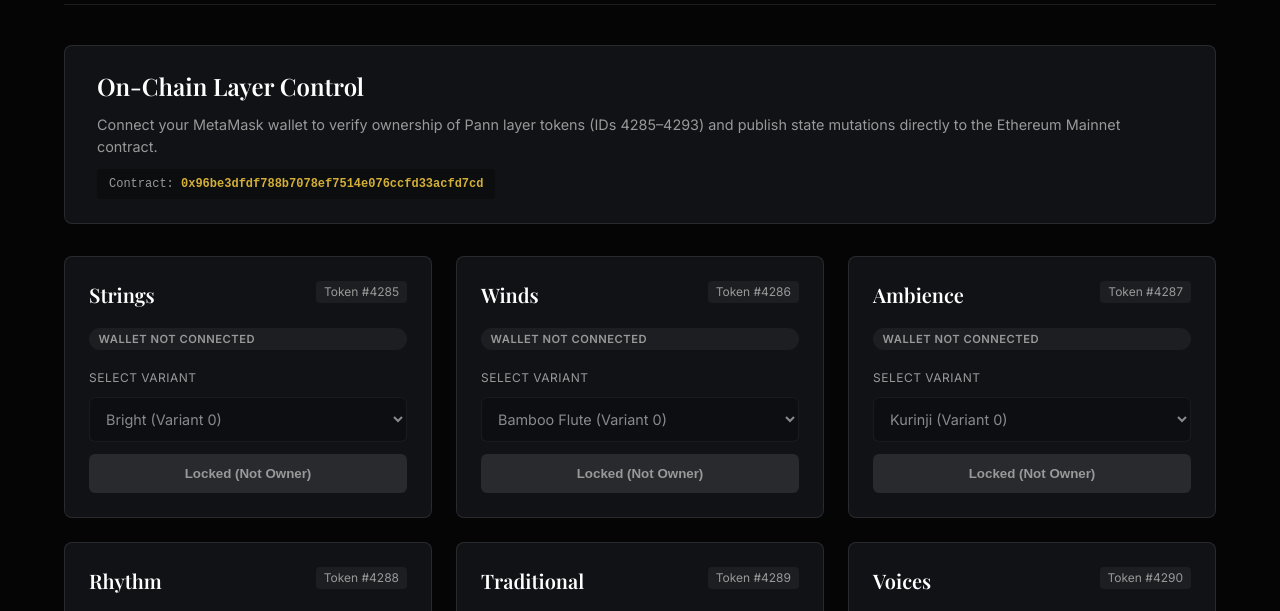
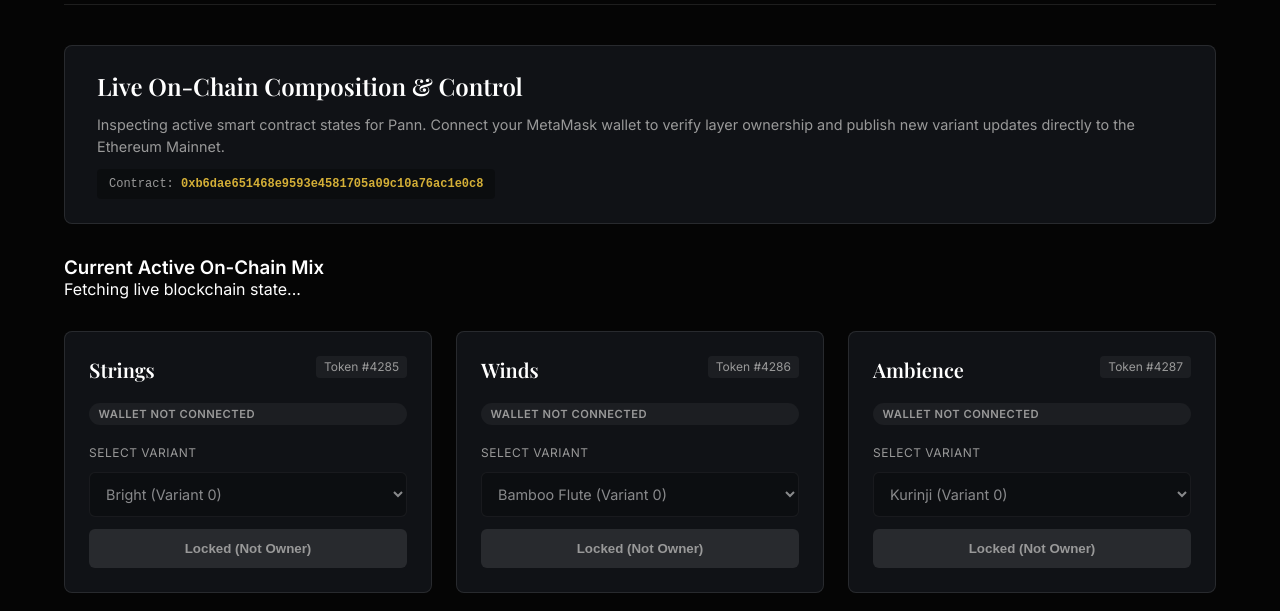
Before and after one commit to srihariravisundar-ui/pann-master-control, a plain HTML site: page index.html in a window 1280 px wide. Shown: the part 125-736 px from the top of the page. Drawn offline with nearby package versions, Linux system fonts and the light colour scheme.

Commit message:
Update on-chain control text and contract address

```diff
--- a/index.html
+++ b/index.html
@@ -21,15 +21,22 @@
 
         <main class="main-content">
             <section class="info-banner">
-                <h2>On-Chain Layer Control</h2>
-                <p>Connect your MetaMask wallet to verify ownership of Pann layer tokens (IDs 4285–4293) and publish state mutations directly to the Ethereum Mainnet contract.</p>
+                <h2>Live On-Chain Composition &amp; Control</h2>
+                <p>Inspecting active smart contract states for Pann. Connect your MetaMask wallet to verify layer ownership and publish new variant updates directly to the Ethereum Mainnet.</p>
                 <div class="contract-info">
-                    <span>Contract: <strong id="contract-address-display">0x96be3dfdf788b7078ef7514e076ccfd33acfd7cd</strong></span>
+                    <span>Contract: <strong id="contract-address-display">0xb6dae651468e9593e4581705a09c10a76ac1e0c8</strong></span>
+                </div>
+            </section>
+
+            <section class="live-mix-summary">
+                <h3>Current Active On-Chain Mix</h3>
+                <div id="mix-tags-container" class="mix-tags-grid">
+                    <span class="mix-tag-loading">Fetching live blockchain state...</span>
                 </div>
             </section>
 
             <section id="layers-dashboard" class="dashboard-grid">
-                <div class="loading-state">Connect wallet to inspect layer ownership...</div>
+                <div class="loading-state">Loading layer dashboard...</div>
             </section>
         </main>
 
```
